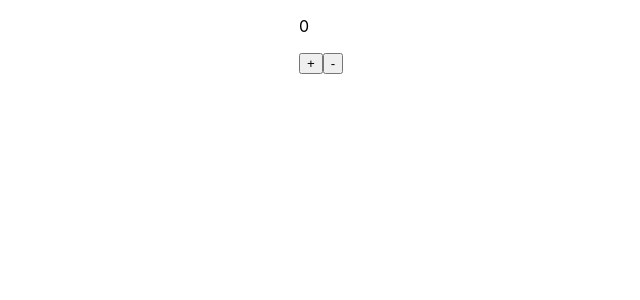
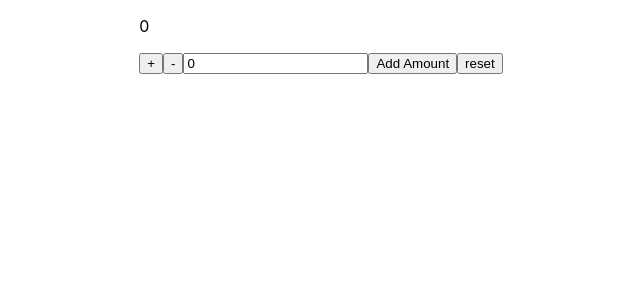
Before and after one commit to makennawold/redux-tk-practice, a React (Create React App) app: page / in a window 1280 px wide. Shown: the top 300 px of the page, without its empty margins (319-959 px from the left). Built offline with nearby package versions, Linux system fonts and the light colour scheme.

Commit message:
added reset and increment by amount

```diff
--- a/src/features/counter/Counter.js
+++ b/src/features/counter/Counter.js
@@ -1,15 +1,38 @@
 import { useSelector, useDispatch } from "react-redux";
-import { increment, decrement } from "./counterSlice";
+import { increment, decrement, reset, incrementByAmount } from "./counterSlice";
+
+import { useState } from "react";
 
 const Counter = () => {
   const count = useSelector((state) => state.counter.count);
   const dispatch = useDispatch();
+
+  const [incrementAmount, setIncrementAmount] = useState(0);
+
+  const addValue = Number(incrementAmount) || 0;
+
+  const resetAll = () => {
+    setIncrementAmount(0);
+    dispatch(reset());
+  };
+
   return (
     <div>
       <p>{count}</p>
       <div>
         <button onClick={() => dispatch(increment())}>+</button>
         <button onClick={() => dispatch(decrement())}>-</button>
+
+        <input
+          type="text"
+          value={incrementAmount}
+          onChange={(e) => setIncrementAmount(e.target.value)}
+        />
+
+        <button onClick={() => dispatch(incrementByAmount(addValue))}>
+          Add Amount
+        </button>
+        <button onClick={resetAll}>reset</button>
       </div>
     </div>
   );
--- a/src/features/counter/counterSlice.js
+++ b/src/features/counter/counterSlice.js
@@ -14,9 +14,20 @@ export const counterSlice = createSlice({
     decrement: (state) => {
       state.count -= 1;
     },
+    reset: (state) => {
+      state.count = 0;
+    },
+    incrementByAmount: (state, action) => {
+      state.count += action.payload;
+    },
   },
 });
 
-export const { increment, decrement } = counterSlice.actions;
+export const {
+  increment,
+  decrement,
+  reset,
+  incrementByAmount,
+} = counterSlice.actions;
 
 export default counterSlice.reducer;
```
